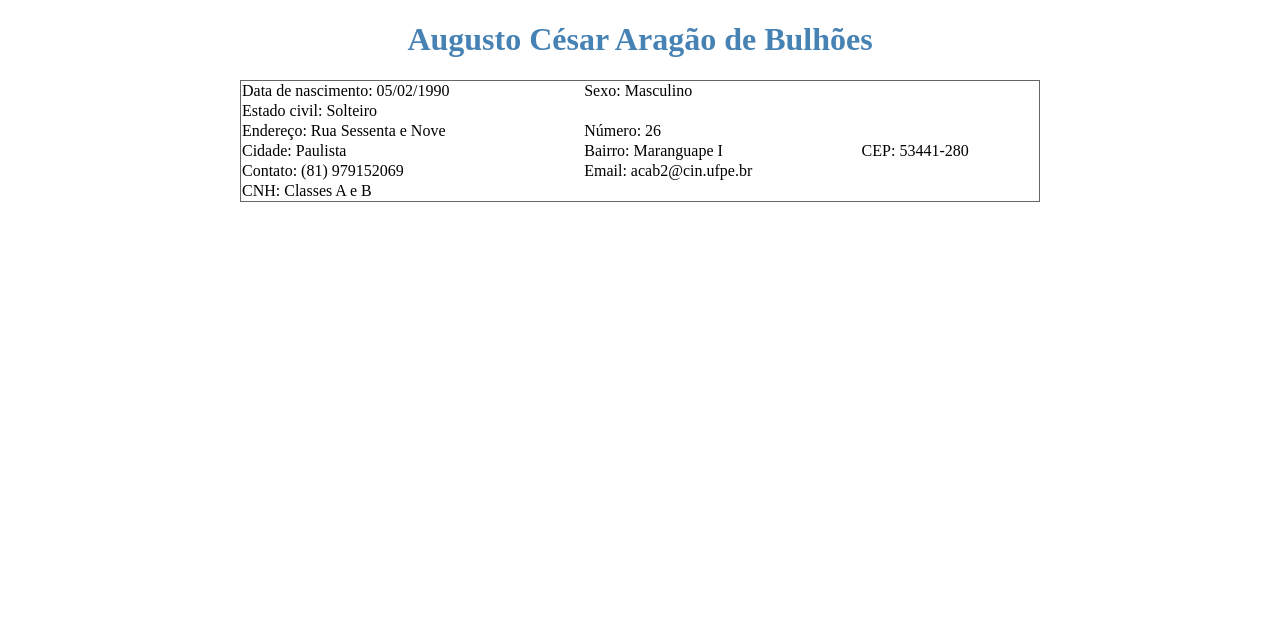
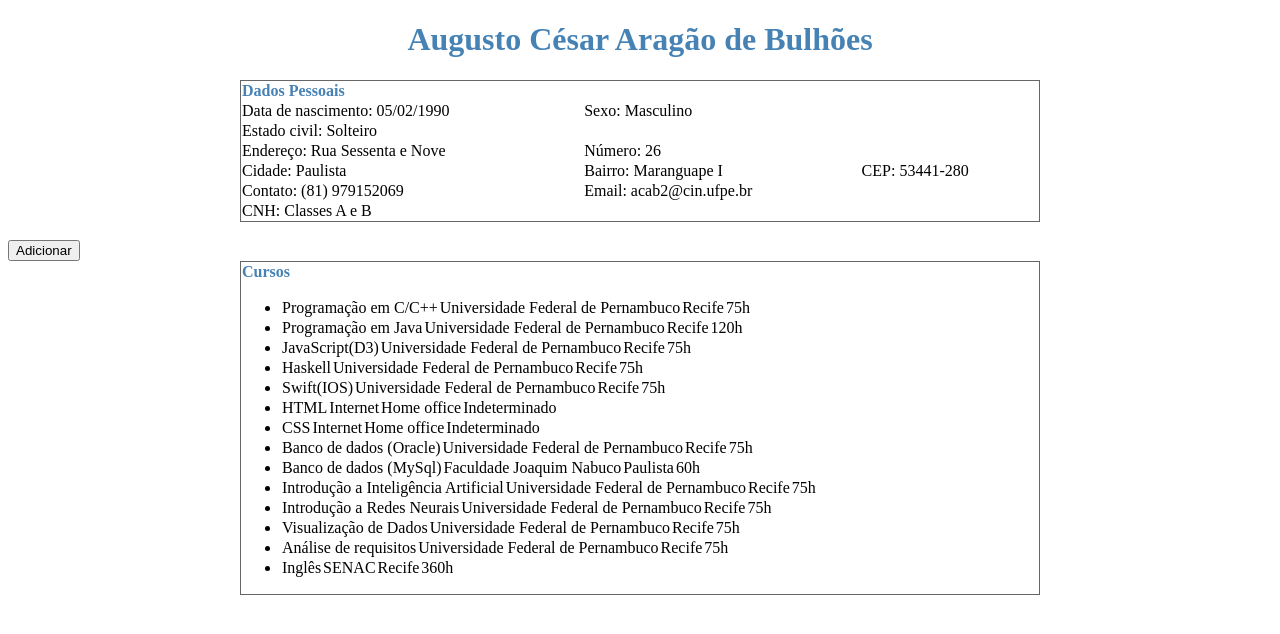
Before and after one commit to acab2/Curriculo, an Angular app: page / in a window 1280 px wide. Shown: the top 634 px of the page. Built offline with nearby package versions, Linux system fonts and the light colour scheme.

Commit message:
Dynamic incremental list of courses implemented

```diff
--- a/src/app/app.component.html
+++ b/src/app/app.component.html
@@ -20,34 +20,70 @@ h1 {
   text-align: center;
 
 }
+th {
+  text-align: left;
+  color:steelblue
+}
+header{
+    margin-left: 100px;
+
+}
+
 </style>
 
 <h1>{{name}}</h1>
 <table class="center">
  <tr>
+  <th>Dados Pessoais</th>
+  <th></th>
+  <th></th>
+ </tr>
+ <tr>
   <td>Data de nascimento: {{dateOfBirth}}</td>
   <td>Sexo: {{gender}}</td>
   <td></td>
-</tr><tr>
+ </tr>
+ <tr>
   <td>Estado civil: {{civilStatus}} </td>
   <td></td>
   <td></td>
-</tr><tr>
+ </tr>
+ <tr>
   <td>Endereço: {{adress}} </td>
   <td>Número: {{number}}</td>
   <td></td>
-</tr><tr>
+ </tr>
+ <tr>
   <td>Cidade: {{city}} </td>
   <td>Bairro: {{neighborhood}} </td>
   <td>CEP: {{postalCode}}</td>
-</tr><tr>
+ </tr>
+ <tr>
   <td>Contato: {{fone}}</td>
   <td>Email: {{email}}</td>
   <td></td>
-</tr><tr>
+ </tr>
+ <tr>
   <td>CNH: {{driversLicense}}</td>
   <td></td>
   <td></td>
  </tr>
 </table>
 <br>
+<button type="button" (click)="add()">Adicionar</button>
+
+<table class='center'>
+ <tr>
+  <th class='header'>Cursos</th>
+
+ </tr>
+<ul>
+ <li *ngFor="let item of courses">
+  <tr>
+   <td>{{item.Curso}} </td>
+   <td>{{item.Instituicao}}</td>
+   <td>{{item.Local}}</td>
+   <td>{{item.CargaHoraria}}</td>
+  </tr></li>
+</ul>
+</table>
--- a/src/app/app.component.ts
+++ b/src/app/app.component.ts
@@ -23,10 +23,99 @@ export class AppComponent {
   academicFormation = '2014.2 - Cursando - Universidade Federal de Pernambuco - Ciência da Computação';
 
   title = 'hello world';
-  courses = [];
+  courses =
+[
+	{
+		"Curso": "Programação em C/C++",
+		"Instituicao": "Universidade Federal de Pernambuco",
+		"Local": "Recife",
+		"CargaHoraria": "75h"
+	},
+	{
+		"Curso": "Programação em Java",
+		"Instituicao": "Universidade Federal de Pernambuco",
+		"Local": "Recife",
+		"CargaHoraria": "120h"
+	},
+	{
+		"Curso": "JavaScript(D3)",
+		"Instituicao": "Universidade Federal de Pernambuco",
+		"Local": "Recife",
+		"CargaHoraria": "75h"
+	},
+	{
+		"Curso": "Haskell",
+		"Instituicao": "Universidade Federal de Pernambuco",
+		"Local": "Recife",
+		"CargaHoraria": "75h"
+	},
+	{
+		"Curso": "Swift(IOS)",
+		"Instituicao": "Universidade Federal de Pernambuco",
+		"Local": "Recife",
+		"CargaHoraria": "75h"
+	},
+	{
+		"Curso": "HTML",
+		"Instituicao": "Internet",
+		"Local": "Home office",
+		"CargaHoraria": "Indeterminado"
+	},
+	{
+		"Curso": "CSS",
+		"Instituicao": "Internet",
+		"Local": "Home office",
+		"CargaHoraria": "Indeterminado"
+	},
+	{
+		"Curso": "Banco de dados (Oracle)",
+		"Instituicao": "Universidade Federal de Pernambuco",
+		"Local": "Recife",
+		"CargaHoraria": "75h"
+	},
+	{
+		"Curso": "Banco de dados (MySql)",
+		"Instituicao": "Faculdade Joaquim Nabuco",
+		"Local": "Paulista",
+		"CargaHoraria": "60h"
+	},
+	{
+		"Curso": "Introdução a Inteligência Artificial",
+		"Instituicao": "Universidade Federal de Pernambuco",
+		"Local": "Recife",
+		"CargaHoraria": "75h"
+	},
+	{
+		"Curso": "Introdução a Redes Neurais",
+		"Instituicao": "Universidade Federal de Pernambuco",
+		"Local": "Recife",
+		"CargaHoraria": "75h"
+	},
+	{
+		"Curso": "Visualização de Dados",
+		"Instituicao": "Universidade Federal de Pernambuco",
+		"Local": "Recife",
+		"CargaHoraria": "75h"
+	},
+	{
+		"Curso": "Análise de requisitos",
+		"Instituicao": "Universidade Federal de Pernambuco",
+		"Local": "Recife",
+		"CargaHoraria": "75h"
+	},
+	{
+		"Curso": "Inglês",
+		"Instituicao": "SENAC",
+		"Local": "Recife",
+		"CargaHoraria": "360h"
+	}
+];
   course = "";
 
   add(){
-	  this.courses.push(this.course);
+	  this.courses.push({"Curso": this.course, "Instituicao": "padrão", "Local": "Recife", "CargaHoraria": "75h"});
   }
+
+
+
 }
```
Also changed, not shown: cursos.json (+17 -14 lines). Lines whose indentation alone changed are shown as unchanged.
